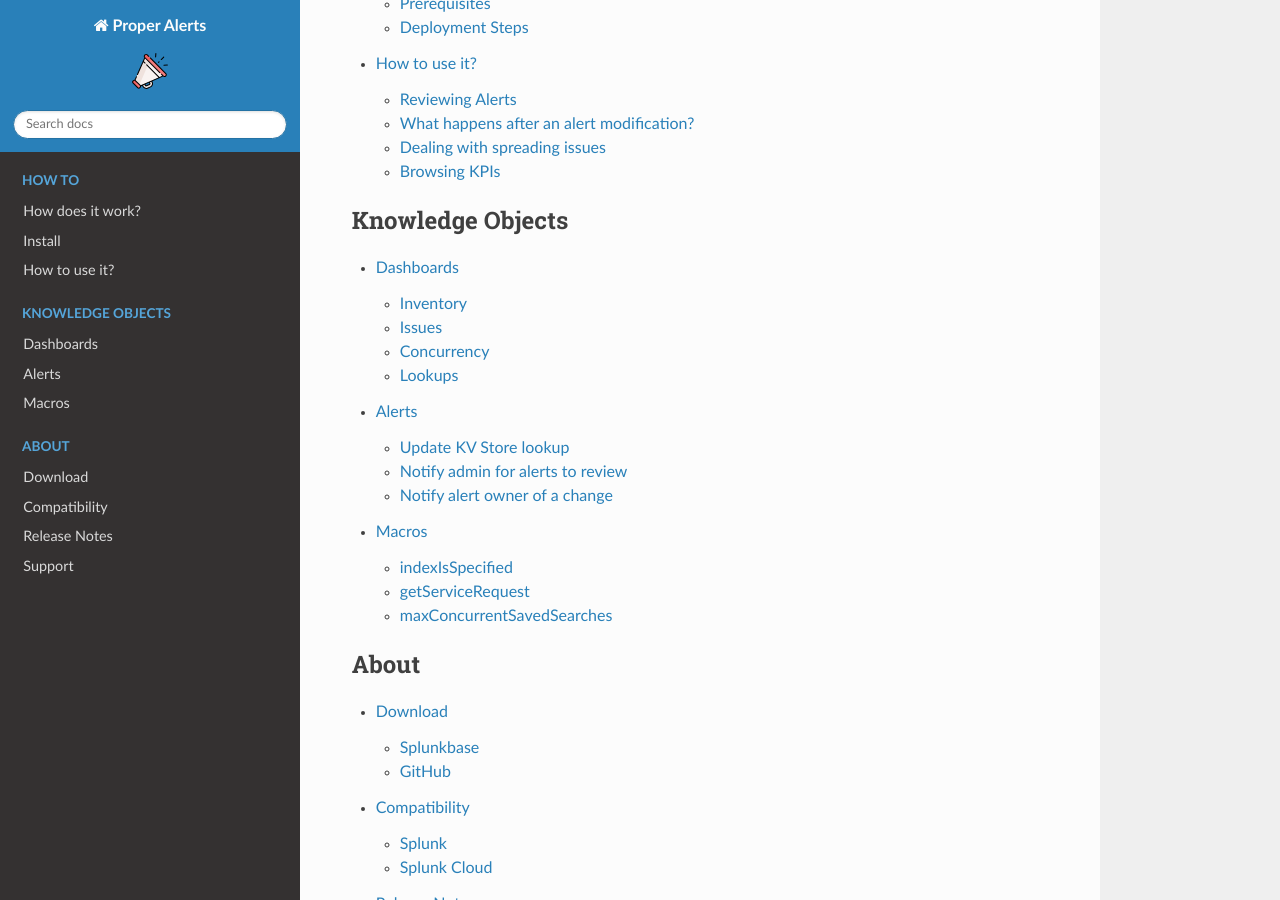
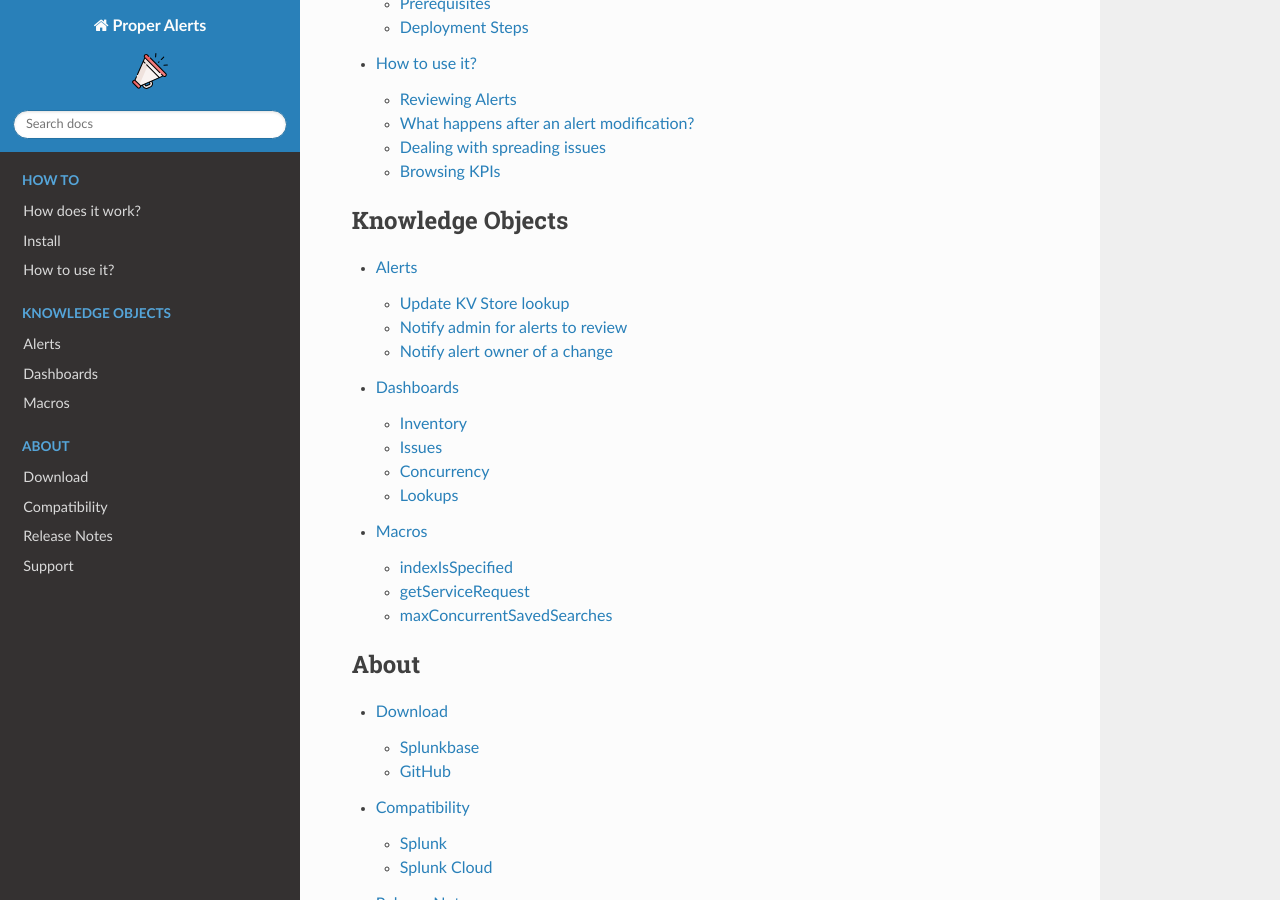
Before and after one commit to a-l-h/splunk-app-proper-alerts, a Sphinx documentation site: the page built from doc/index.rst, in a window 1280 px wide and 900 px high, scrolled down 937 px. Built offline with Sphinx 7.4.7 and the Read the Docs theme 2.0.0, drawn with Linux system fonts in a browser that asks for light colours.

```diff
--- a/doc/index.rst
+++ b/doc/index.rst
@@ -30,8 +30,8 @@ Topics
    :maxdepth: 2
    :caption: Knowledge Objects
 
+   /alerts
    /dashboards
-   /alerts
    /macros
 
 .. toctree::
```
